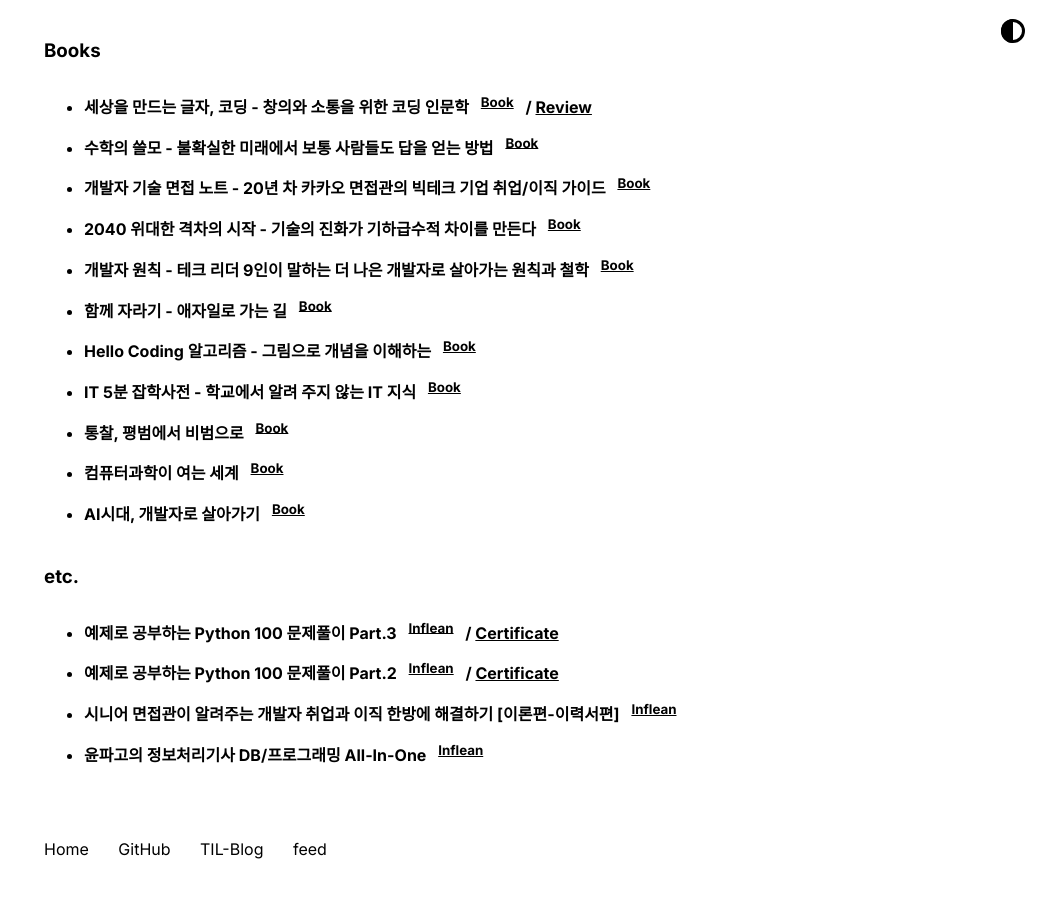
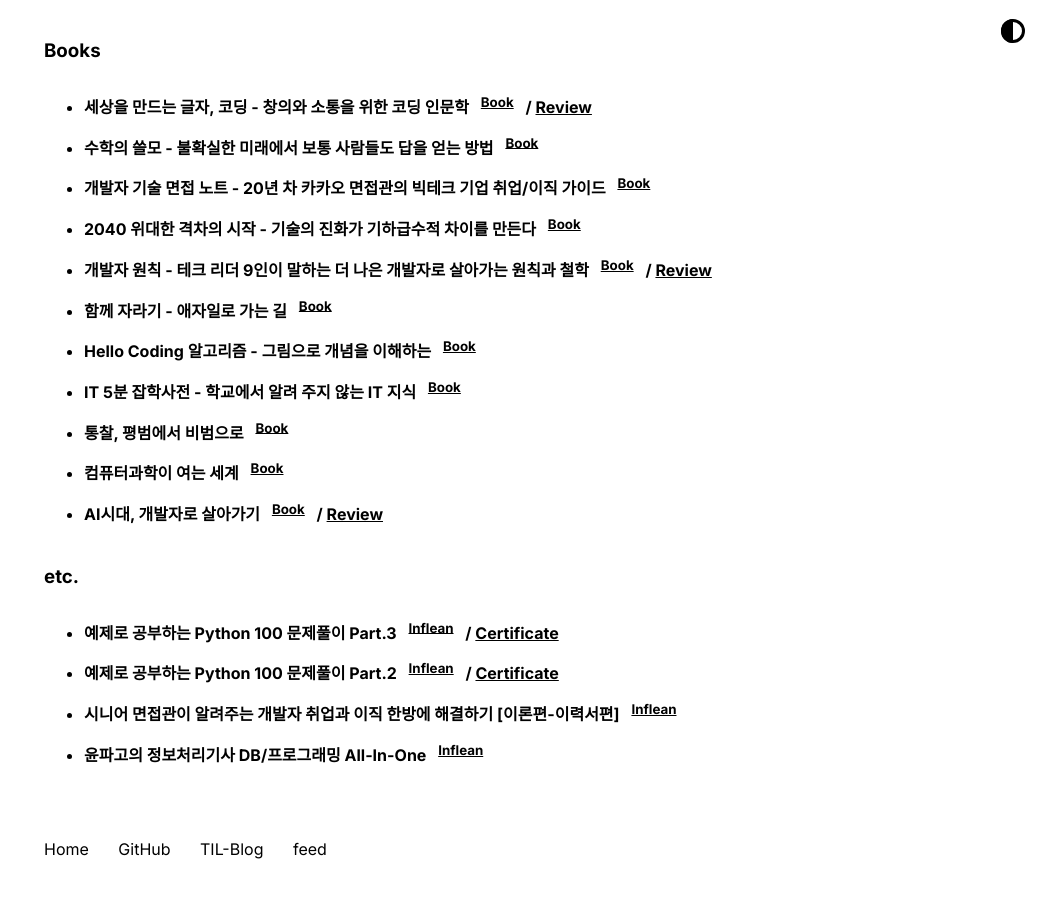
Before and after one commit to BangJeongBin/BangJeongBin.github.io, a Jekyll site: the page built from index.md, in a window 1280 px wide and 900 px high, scrolled down 4482 px. Shown: the whole window, without its empty margins (236-1280 px from the left). Built offline with Jekyll 4.4.1, drawn with Linux system fonts in a browser that asks for light colours.

Commit message:
Update activities_list.html

```diff
--- a/_includes/activities_list.html
+++ b/_includes/activities_list.html
@@ -274,6 +274,7 @@
         <strong>
             개발자 원칙 - 테크 리더 9인이 말하는 더 나은 개발자로 살아가는 원칙과 철학&ensp;
             <sup><a href="https://product.kyobobook.co.kr/detail/S000214054310">Book</a></sup>
+            &ensp;/ <a href="https://bangjeongbin.github.io/TIL-Blog/posts/review-book-developer-principles">Review</a>
         </strong>
     </li>
 
@@ -316,6 +317,7 @@
         <strong>
             AI시대, 개발자로 살아가기&ensp;
             <sup><a href="https://product.kyobobook.co.kr/detail/S000208585841">Book</a></sup>
+            &ensp;/ <a href="https://bangjeongbin.github.io/TIL-Blog/posts/review-book-ai-era-living-as-a-developer">Review</a>
         </strong>
     </li>
 </ul>
```
